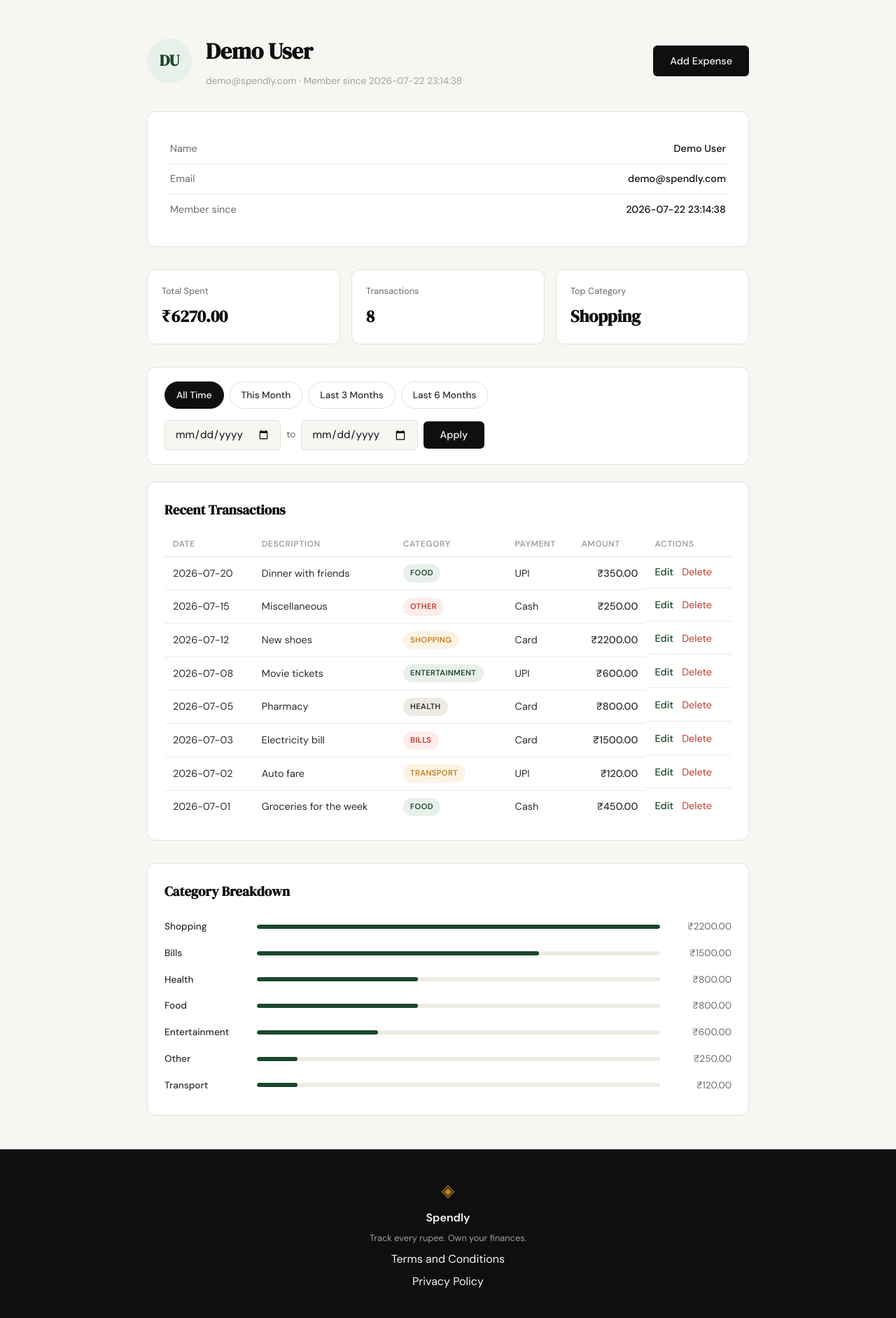
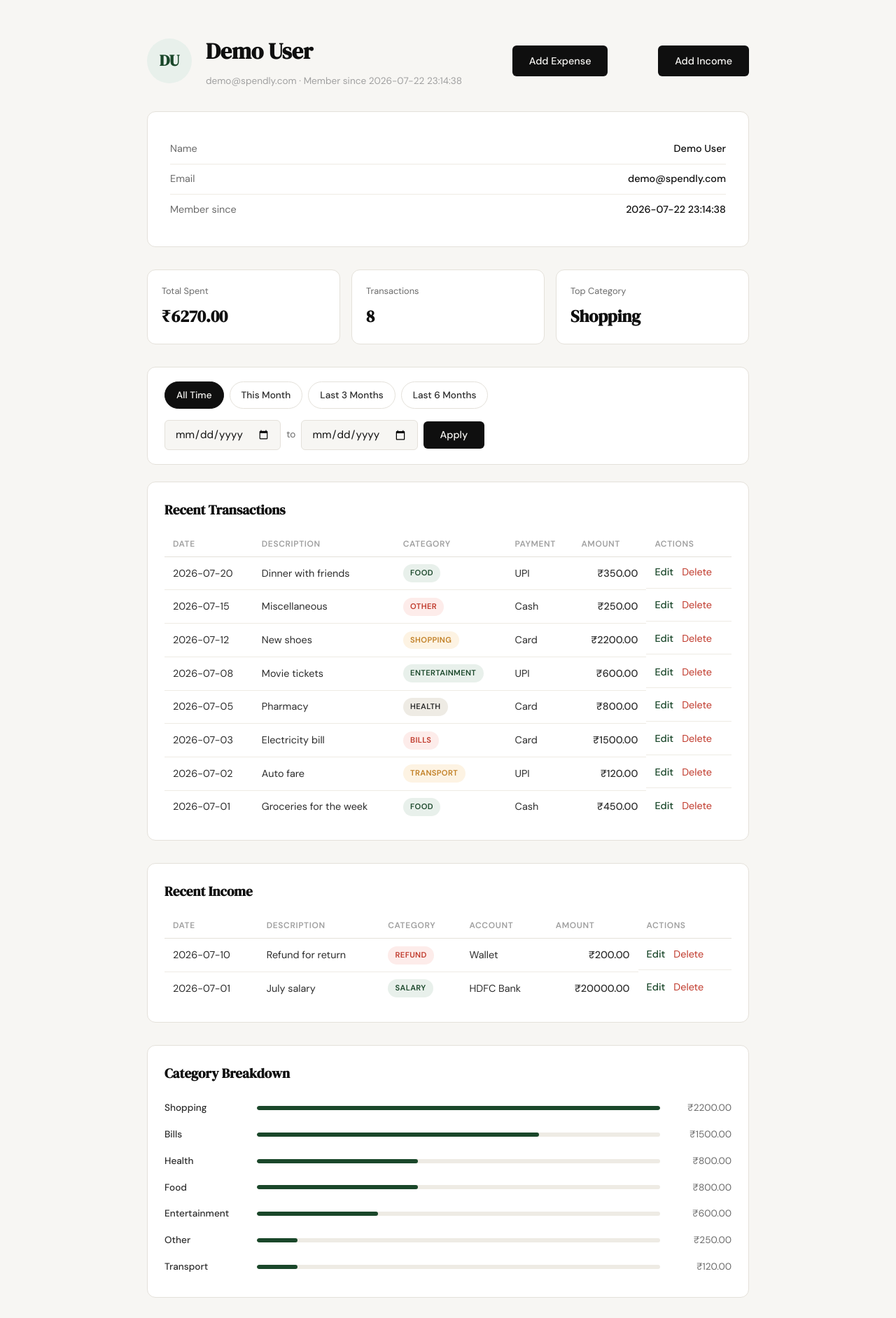
Before and after one commit to tejash5489-lang/spendly, a Flask app: page /profile in a window 1280 px wide. Shown: the part 61-1944 px from the top of the page at 70% size. Run offline with Flask 3, Linux system fonts and the light colour scheme; the visitor is signed in with stand-in values (Sample User, id 1); data comes from the database, SQL or seed files in the repository.

Commit message:
feat: add income transactions
Adds a separate Income flow (Salary/Gift/Refund/Interest/Other) kept
apart from expenses, always linked to an account. Adding, editing,
and deleting income keeps the linked account's balance reconciled
(credit direction, mirroring the existing expense debit logic). Shown
in its own "Recent Income" table on the profile page.

Co-Authored-By: Claude Sonnet 5 <noreply@anthropic.com>

```diff
--- a/app.py
+++ b/app.py
@@ -5,7 +5,15 @@ from datetime import date, datetime
 from flask import Flask, redirect, render_template, request, session, url_for
 from werkzeug.security import generate_password_hash
 
-from database.db import ACCOUNT_TYPES, CATEGORIES, PAYMENT_METHODS, get_db, init_db, seed_db
+from database.db import (
+    ACCOUNT_TYPES,
+    CATEGORIES,
+    INCOME_CATEGORIES,
+    PAYMENT_METHODS,
+    get_db,
+    init_db,
+    seed_db,
+)
 
 app = Flask(__name__)
 app.secret_key = "dev-secret-key-change-in-production"
@@ -125,6 +133,7 @@ def profile():
         "SELECT name, email, created_at FROM users WHERE id = ?", (user_id,)
     ).fetchone()
     transactions = _get_recent_transactions(conn, user_id, start, end)
+    income = _get_recent_income(conn, user_id, start, end)
     stats = _get_summary_stats(conn, user_id, start, end)
     breakdown = _get_category_breakdown(conn, user_id, start, end)
 
@@ -134,9 +143,11 @@ def profile():
         "profile.html",
         user=user,
         transactions=transactions,
+        income=income,
         stats=stats,
         breakdown=breakdown,
         categories=CATEGORIES,
+        income_categories=INCOME_CATEGORIES,
         start=start or "",
         end=end or "",
         presets=presets,
@@ -192,6 +203,26 @@ def _validate_expense_form(form_values):
     return amount, None
 
 
+# Validates a submitted add-income form. Returns (amount, error), mirroring
+# _validate_expense_form but against INCOME_CATEGORIES and with no
+# payment_method check (income has no payment-method concept).
+def _validate_income_form(form_values):
+    amount = None
+    try:
+        amount = float(form_values["amount"])
+    except ValueError:
+        pass
+
+    if amount is None or not math.isfinite(amount) or amount <= 0:
+        return None, "Enter a valid amount greater than 0."
+    if form_values["category"] not in INCOME_CATEGORIES:
+        return None, "Please select a valid category."
+    if not _parse_date(form_values["date"]):
+        return None, "Please enter a valid date."
+
+    return amount, None
+
+
 def _get_accounts(conn, user_id):
     return conn.execute(
         "SELECT id, name, type, balance FROM accounts WHERE user_id = ? ORDER BY id",
@@ -224,14 +255,17 @@ def _resolve_account_id(conn, user_id, raw):
 
 # Builds a `user_id = ? [AND date >= ?] [AND date <= ?]` clause with matching
 # bound params — start/end only ever reach SQL through these `?` placeholders.
-def _where_clause(user_id, start, end):
-    clauses = ["user_id = ?"]
+# `prefix` (e.g. "income.") qualifies each column for queries that JOIN
+# another table also having a user_id column, to avoid an ambiguous-column
+# error — existing single-table callers leave it as "".
+def _where_clause(user_id, start, end, prefix=""):
+    clauses = [f"{prefix}user_id = ?"]
     params = [user_id]
     if start:
-        clauses.append("date >= ?")
+        clauses.append(f"{prefix}date >= ?")
         params.append(start)
     if end:
-        clauses.append("date <= ?")
+        clauses.append(f"{prefix}date <= ?")
         params.append(end)
     return " AND ".join(clauses), params
 
@@ -244,6 +278,20 @@ def _get_recent_transactions(conn, user_id, start=None, end=None, limit=10):
         FROM expenses
         WHERE {where}
         ORDER BY date DESC
+        LIMIT ?
+        """
+    return conn.execute(query, params + [limit]).fetchall()
+
+
+def _get_recent_income(conn, user_id, start=None, end=None, limit=10):
+    where, params = _where_clause(user_id, start, end, prefix="income.")
+    query = f"""
+        SELECT income.id, income.date, income.description, income.category,
+               income.amount, accounts.name AS account_name
+        FROM income
+        JOIN accounts ON income.account_id = accounts.id
+        WHERE {where}
+        ORDER BY income.date DESC
         LIMIT ?
         """
     return conn.execute(query, params + [limit]).fetchall()
@@ -490,6 +538,173 @@ def delete_expense(id):
     return redirect(url_for("profile"))
 
 
+@app.route("/income/add", methods=["GET", "POST"])
+def add_income():
+    if "user_id" not in session:
+        return redirect(url_for("login"))
+
+    today = date.today().isoformat()
+    form_values = {"amount": "", "category": "", "account_id": "", "date": today, "description": ""}
+    error = None
+
+    conn = get_db()
+
+    if request.method == "POST":
+        form_values["amount"] = request.form.get("amount", "")
+        form_values["category"] = request.form.get("category", "")
+        form_values["account_id"] = request.form.get("account_id", "")
+        form_values["date"] = request.form.get("date", "")
+        form_values["description"] = request.form.get("description", "").strip()
+
+        amount, error = _validate_income_form(form_values)
+
+        account_id = None
+        if error is None and not form_values["account_id"].strip():
+            error = "Please select an account."
+        if error is None:
+            account_id, error = _resolve_account_id(conn, session["user_id"], form_values["account_id"])
+
+        if error is None:
+            conn.execute(
+                "INSERT INTO income (user_id, amount, category, date, description, account_id) "
+                "VALUES (?, ?, ?, ?, ?, ?)",
+                (
+                    session["user_id"],
+                    amount,
+                    form_values["category"],
+                    form_values["date"],
+                    form_values["description"] or None,
+                    account_id,
+                ),
+            )
+            conn.execute(
+                "UPDATE accounts SET balance = balance + ? WHERE id = ? AND user_id = ?",
+                (amount, account_id, session["user_id"]),
+            )
+            conn.commit()
+            conn.close()
+            return redirect(url_for("profile"))
+
+    accounts = _get_accounts(conn, session["user_id"])
+    conn.close()
+    return render_template(
+        "add_income.html",
+        income_categories=INCOME_CATEGORIES,
+        accounts=accounts,
+        error=error,
+        **form_values,
+    )
+
+
+@app.route("/income/<int:id>/edit", methods=["GET", "POST"])
+def edit_income(id):
+    if "user_id" not in session:
+        return redirect(url_for("login"))
+
+    conn = get_db()
+    income_row = conn.execute(
+        "SELECT id, amount, category, date, description, account_id "
+        "FROM income WHERE id = ? AND user_id = ?",
+        (id, session["user_id"]),
+    ).fetchone()
+
+    if income_row is None:
+        conn.close()
+        return "Not found", 404
+
+    form_values = {
+        "amount": income_row["amount"],
+        "category": income_row["category"],
+        "account_id": str(income_row["account_id"]),
+        "date": income_row["date"],
+        "description": income_row["description"] or "",
+    }
+    error = None
+
+    if request.method == "POST":
+        form_values["amount"] = request.form.get("amount", "")
+        form_values["category"] = request.form.get("category", "")
+        form_values["account_id"] = request.form.get("account_id", "")
+        form_values["date"] = request.form.get("date", "")
+        form_values["description"] = request.form.get("description", "").strip()
+
+        amount, error = _validate_income_form(form_values)
+
+        account_id = None
+        if error is None and not form_values["account_id"].strip():
+            error = "Please select an account."
+        if error is None:
+            account_id, error = _resolve_account_id(conn, session["user_id"], form_values["account_id"])
+
+        if error is None:
+            old_account_id = income_row["account_id"]
+            old_amount = income_row["amount"]
+
+            conn.execute(
+                "UPDATE income SET amount = ?, category = ?, date = ?, description = ?, account_id = ? "
+                "WHERE id = ? AND user_id = ?",
+                (
+                    amount,
+                    form_values["category"],
+                    form_values["date"],
+                    form_values["description"] or None,
+                    account_id,
+                    id,
+                    session["user_id"],
+                ),
+            )
+            conn.execute(
+                "UPDATE accounts SET balance = balance - ? WHERE id = ? AND user_id = ?",
+                (old_amount, old_account_id, session["user_id"]),
+            )
+            conn.execute(
+                "UPDATE accounts SET balance = balance + ? WHERE id = ? AND user_id = ?",
+                (amount, account_id, session["user_id"]),
+            )
+            conn.commit()
+            conn.close()
+            return redirect(url_for("profile"))
+
+    accounts = _get_accounts(conn, session["user_id"])
+    conn.close()
+    return render_template(
+        "edit_income.html",
+        id=id,
+        income_categories=INCOME_CATEGORIES,
+        accounts=accounts,
+        error=error,
+        **form_values,
+    )
+
+
+@app.route("/income/<int:id>/delete", methods=["POST"])
+def delete_income(id):
+    if "user_id" not in session:
+        return redirect(url_for("login"))
+
+    conn = get_db()
+    income_row = conn.execute(
+        "SELECT id, amount, account_id FROM income WHERE id = ? AND user_id = ?",
+        (id, session["user_id"]),
+    ).fetchone()
+
+    if income_row is None:
+        conn.close()
+        return "Not found", 404
+
+    conn.execute(
+        "DELETE FROM income WHERE id = ? AND user_id = ?",
+        (id, session["user_id"]),
+    )
+    conn.execute(
+        "UPDATE accounts SET balance = balance - ? WHERE id = ? AND user_id = ?",
+        (income_row["amount"], income_row["account_id"], session["user_id"]),
+    )
+    conn.commit()
+    conn.close()
+    return redirect(url_for("profile"))
+
+
 @app.route("/accounts", methods=["GET", "POST"])
 def accounts():
     if "user_id" not in session:
--- a/templates/profile.html
+++ b/templates/profile.html
@@ -17,6 +17,7 @@
                 <p class="profile-meta">{{ user['email'] }} &middot; Member since {{ user['created_at'] }}</p>
             </div>
             <a href="{{ url_for('add_expense') }}" class="btn-primary profile-header-action">Add Expense</a>
+            <a href="{{ url_for('add_income') }}" class="btn-primary profile-header-action">Add Income</a>
         </div>
 
         <div class="profile-card">
@@ -107,6 +108,45 @@
             {% endif %}
         </div>
 
+        <div class="profile-table-wrap">
+            <h2 class="profile-subheading">Recent Income</h2>
+            {% if income %}
+            <table class="profile-table">
+                <thead>
+                    <tr>
+                        <th>Date</th>
+                        <th>Description</th>
+                        <th>Category</th>
+                        <th>Account</th>
+                        <th>Amount</th>
+                        <th>Actions</th>
+                    </tr>
+                </thead>
+                <tbody>
+                    {% for row in income %}
+                    <tr>
+                        <td>{{ row['date'] }}</td>
+                        <td>{{ row['description'] or "—" }}</td>
+                        <td>
+                            <span class="category-badge {{ badge_classes[income_categories.index(row['category']) % 4] }}">{{ row['category'] }}</span>
+                        </td>
+                        <td>{{ row['account_name'] }}</td>
+                        <td class="profile-table-amount">&#8377;{{ "%.2f"|format(row['amount']) }}</td>
+                        <td class="table-actions-cell">
+                            <a href="{{ url_for('edit_income', id=row['id']) }}" class="table-action-link">Edit</a>
+                            <form method="POST" action="{{ url_for('delete_income', id=row['id']) }}" class="table-action-form" onsubmit="return confirm('Delete this income entry?');">
+                                <button type="submit" class="table-action-link table-action-danger">Delete</button>
+                            </form>
+                        </td>
+                    </tr>
+                    {% endfor %}
+                </tbody>
+            </table>
+            {% else %}
+            <p class="profile-empty">No income yet.</p>
+            {% endif %}
+        </div>
+
         <div class="profile-breakdown">
             <h2 class="profile-subheading">Category Breakdown</h2>
             {% if breakdown %}
```
Also changed, not shown: database/db.py (+30 -4 lines), templates/add_income.html (added, +67 -0 lines), templates/edit_income.html (added, +67 -0 lines), .claude/specs/12-income-transactions.md (added).
